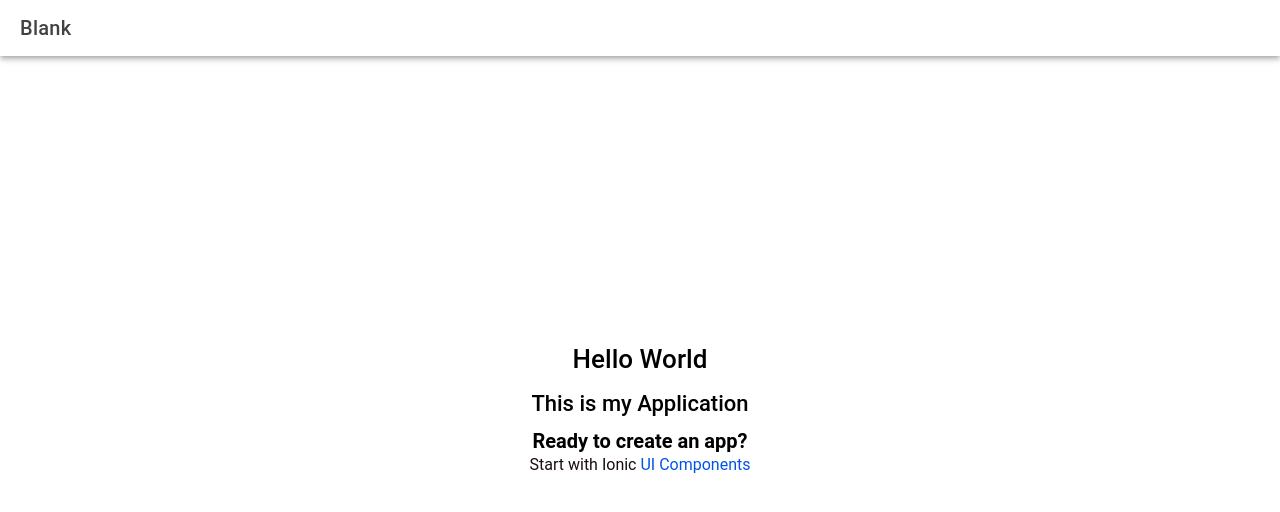
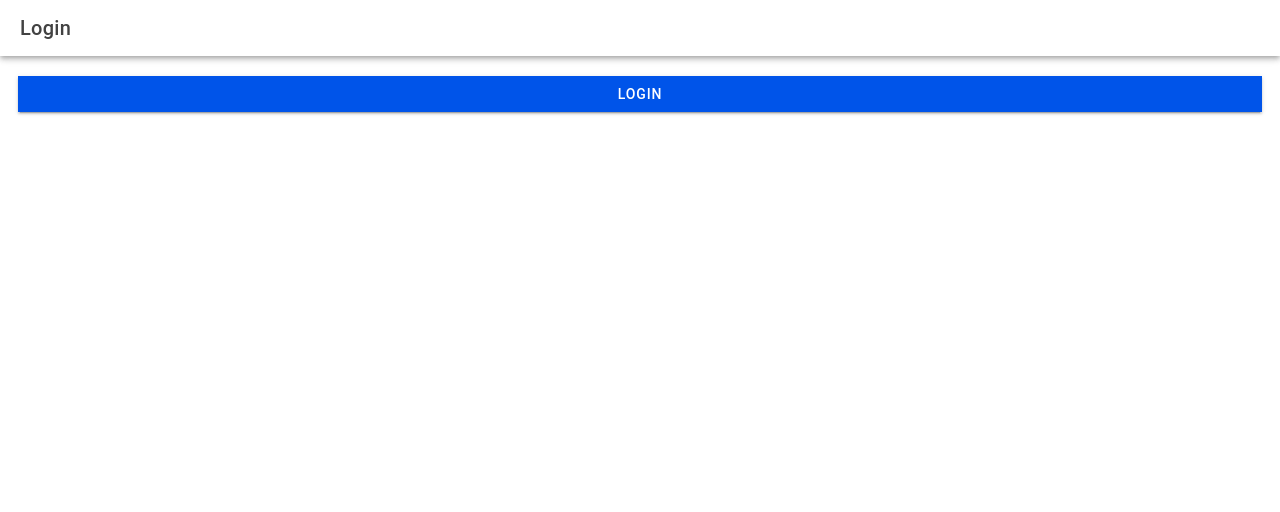
Before and after one commit to remultajustinekyle/IT35a-lab-sample, a React (Vite) app: page /it35a-lab-sample in a window 1280 px wide. Before the commit this address led to /it35-lab/home. Shown: the top 512 px of the page. Built offline with nearby package versions, Linux system fonts and the light colour scheme.

Commit message:
added templates and routes for login

```diff
--- a/src/App.tsx
+++ b/src/App.tsx
@@ -1,7 +1,8 @@
 import { Redirect, Route } from 'react-router-dom';
 import { IonApp, IonRouterOutlet, setupIonicReact } from '@ionic/react';
 import { IonReactRouter } from '@ionic/react-router';
-import Home from './pages/Home';
+import Login from './pages/Login';
+import Menu from './pages/Menu';
 
 /* Core CSS required for Ionic components to work properly */
 import '@ionic/react/css/core.css';
@@ -39,12 +40,8 @@
   <IonApp>
     <IonReactRouter>
       <IonRouterOutlet>
-        <Route exact path="/it35-lab/home">
-          <Home />
-        </Route>
-        <Route exact path="/it35a-lab-sample">
-          <Redirect to="/it35-lab/home" />
-        </Route>
+      <Route exact path="/it35a-lab-sample" component={Login} />
+      <Route  path="/it35-lab/app" component={Menu} />
       </IonRouterOutlet>
     </IonReactRouter>
   </IonApp>
--- /dev/null
+++ b/src/pages/Login.tsx
@@ -0,0 +1,34 @@
+import {
+    IonButton,
+    IonButtons,
+      IonContent,
+      IonHeader,
+      IonMenuButton,
+      IonPage,
+      IonTitle,
+      IonToolbar,
+      useIonRouter
+  } from '@ionic/react';
+
+  const Login: React.FC = () => {
+    const navigation = useIonRouter();
+    const doLogin = () => {
+        navigation.push('/it35a-lab-sample/app','forward','replace');
+    }
+    return (
+      <IonPage>
+        <IonHeader>
+          <IonToolbar>
+            <IonTitle>Login</IonTitle>
+          </IonToolbar>
+        </IonHeader>
+        <IonContent className='ion-padding'>
+            <IonButton onClick={() => doLogin()} expand="full">
+                Login
+            </IonButton>
+        </IonContent>
+      </IonPage>
+    );
+  };
+
+  export default Login;
--- a/src/pages/Menu.tsx
+++ b/src/pages/Menu.tsx
@@ -1,25 +1,25 @@
-import { IonContent, IonHeader, IonPage, IonTitle, IonToolbar } from '@ionic/react';
-import ExploreContainer from '../components/ExploreContainer';
-import './Home.css';
+import {
+  IonButtons,
+    IonContent,
+    IonHeader,
+    IonMenuButton,
+    IonPage,
+    IonTitle,
+    IonToolbar
+} from '@ionic/react';
 
-const Home: React.FC = () => {
+const Menu: React.FC = () => {
   return (
     <IonPage>
       <IonHeader>
         <IonToolbar>
-          <IonTitle>Blank</IonTitle>
+          <IonTitle>Menu</IonTitle>
         </IonToolbar>
       </IonHeader>
       <IonContent fullscreen>
-        <IonHeader collapse="condense">
-          <IonToolbar>
-            <IonTitle size="large">Blank</IonTitle>
-          </IonToolbar>
-        </IonHeader>
-        <ExploreContainer />
       </IonContent>
     </IonPage>
   );
 };
 
-export default Home;
+export default Menu;
```
